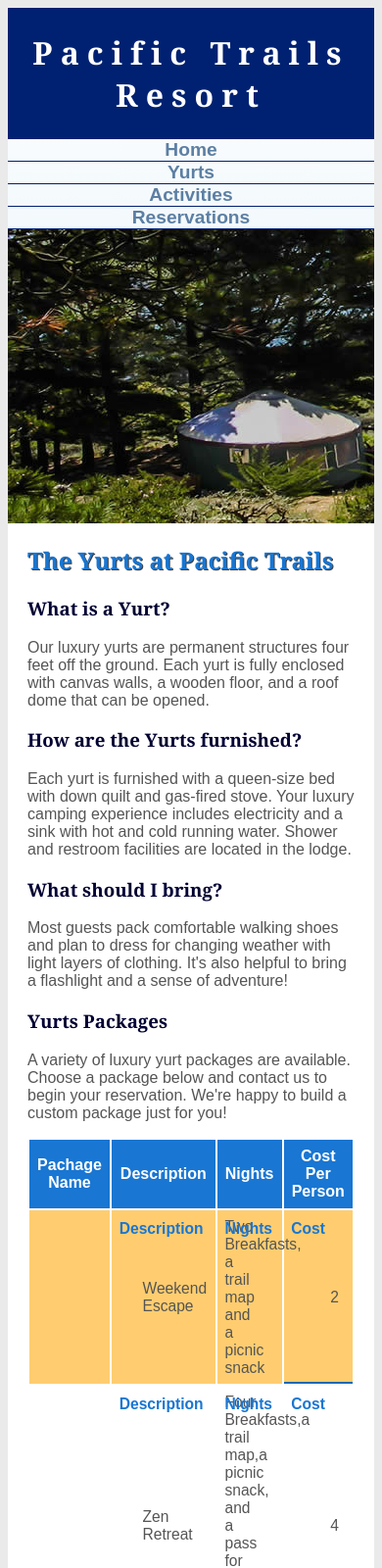
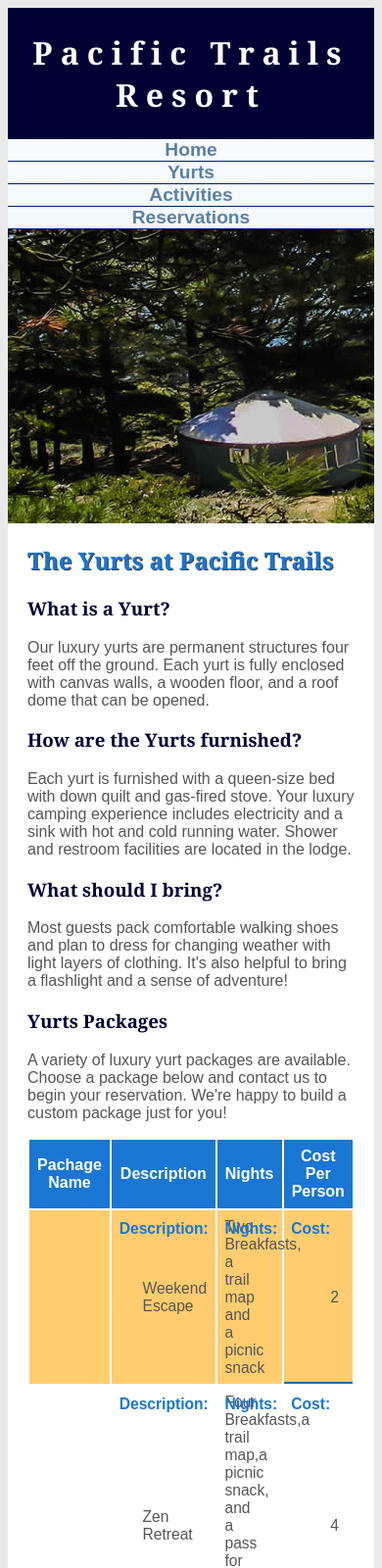
Before and after one commit to stawfox64/ch9-assignment, a plain HTML site: page yurts.html in a window 390 px wide. Shown: the top 1600 px of the page at 98% size. Drawn offline with Linux system fonts and the light colour scheme.

Commit message:
Add files via upload

```diff
--- a/pacific.css
+++ b/pacific.css
@@ -10,16 +10,14 @@ font-family: Arial, "Helvetica Neue", Helvetica, sans-serif;
     background-color: #90c7e3;
     background-image: linear-gradient(to bottom,#fff,#90c7e3);
 }
-header{
-    background-color: #002171;
+header {
+  background-color: #000032;
   background-image: url(images/sunset.jpg);
   background-position: right;
   background-repeat: no-repeat;
-  background-size:  contain;
+  background-size: contain;
   color: #fff;
   padding: 0.5em;
-  /* height: 120px; */
-  /*padding-top: 30px;*/
   text-align: center;
 }
 header a{
@@ -152,19 +150,19 @@ tr:nth-last-of-type(odd) {
         display:block;
       }
       #special thead{
-        display:block;
+        display:none;
       }
       td.package ::before{
-        content:"Package";
+        content:"Package:";
       }
       td.description::before{
-        content:"Description";
+        content:"Description:";
       }
       td.nights::before{
-        content:"Nights";
+        content:"Nights:";
       }
       td.cost::before{
-        content:"Cost";
+        content:"Cost:";
       }
       td.package,td.description,td.nights,td.cost{
         padding-left: 35%;
@@ -177,7 +175,7 @@ tr:nth-last-of-type(odd) {
       top:10px;
       left: 0.5em;
       font-weight: bold;
-      color: #1976d2
+      color: #1976d2;
     }
     td:last-of-type{
       border-bottom: 2px solid #1b69b2;
```
Lines whose indentation alone changed are shown as unchanged.
